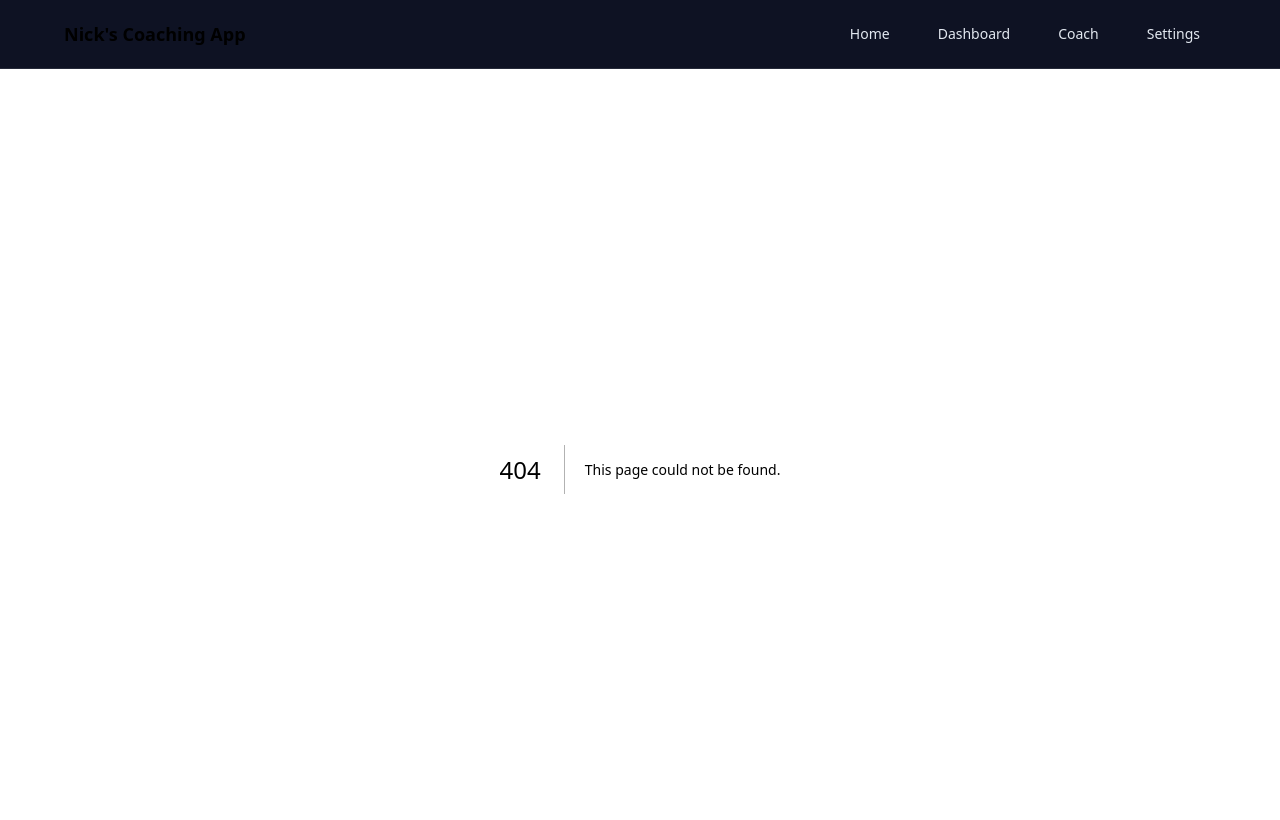
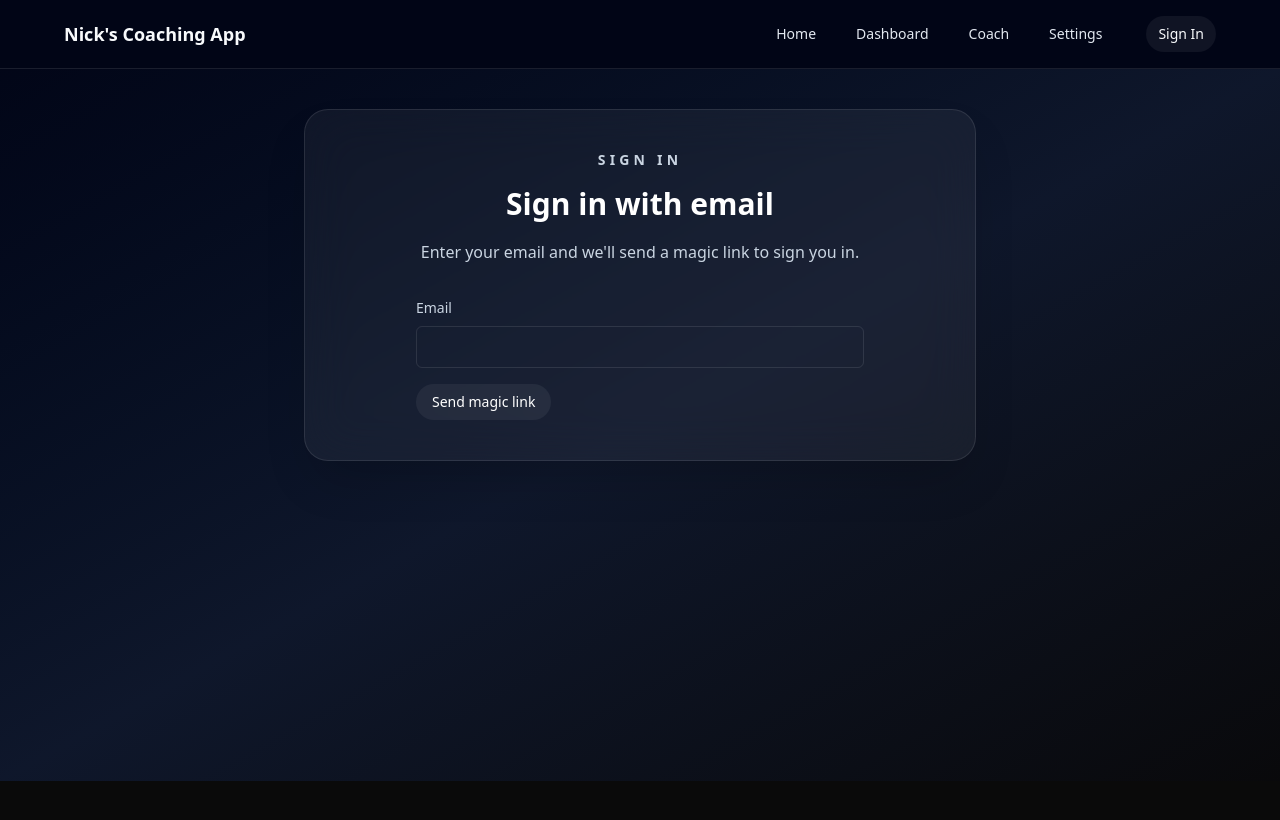
Before and after one commit to thenick44/coaching-app, a Next.js app: page /login in a window 1280 px wide. Before the commit this address had no page. Shown: the top 820 px of the page. Built offline with nearby package versions, Linux system fonts and the light colour scheme; no server answers.

Commit message:
Add Supabase authentication

```diff
--- a/app/coach/page.tsx
+++ b/app/coach/page.tsx
@@ -1,5 +1,8 @@
+import Protected from "../components/Protected";
+
 export default function CoachPage() {
   return (
+    <Protected>
       <main className="min-h-[calc(100vh-88px)] bg-gradient-to-br from-slate-950 via-slate-900 to-zinc-950 px-6 py-10 text-white">
         <div className="mx-auto flex min-h-full max-w-5xl flex-col justify-center gap-8 rounded-3xl border border-white/10 bg-white/5 p-8 shadow-2xl shadow-black/20 backdrop-blur-xl sm:p-10">
           <div className="space-y-4 text-center">
@@ -13,5 +16,6 @@ export default function CoachPage() {
           </div>
         </div>
       </main>
+    </Protected>
   );
 }
--- /dev/null
+++ b/app/components/Header.tsx
@@ -0,0 +1,89 @@
+"use client";
+
+import Link from "next/link";
+import { useRouter } from "next/navigation";
+import { useEffect, useState } from "react";
+import { supabase } from "@/src/lib/supabaseClient";
+
+const navItems = [
+  { href: "/", label: "Home" },
+  { href: "/dashboard", label: "Dashboard" },
+  { href: "/coach", label: "Coach" },
+  { href: "/settings", label: "Settings" },
+];
+
+export default function Header() {
+  const router = useRouter();
+  const [userEmail, setUserEmail] = useState<string | null>(null);
+
+  useEffect(() => {
+    let mounted = true;
+
+    async function load() {
+      const { data } = await supabase.auth.getSession();
+      const session = data?.session;
+      if (!mounted) return;
+      setUserEmail(session?.user?.email ?? null);
+    }
+
+    load();
+
+    const { data: sub } = supabase.auth.onAuthStateChange((_event, session) => {
+      setUserEmail(session?.user?.email ?? null);
+    });
+
+    return () => {
+      mounted = false;
+      sub.subscription.unsubscribe();
+    };
+  }, []);
+
+  const signOut = async () => {
+    await supabase.auth.signOut();
+    router.push("/");
+  };
+
+  return (
+    <header className="sticky top-0 z-50 border-b border-white/10 bg-slate-950/95 px-6 py-4 backdrop-blur-xl">
+      <div className="mx-auto flex max-w-6xl items-center justify-between gap-6">
+        <div className="text-lg font-semibold">Nick&apos;s Coaching App</div>
+        <nav className="flex items-center gap-4">
+          <div className="flex flex-wrap items-center gap-2 text-sm font-medium text-slate-200">
+            {navItems.map((item) => (
+              <Link
+                key={item.href}
+                href={item.href}
+                className="rounded-full px-4 py-2 transition hover:bg-white/10 hover:text-white"
+              >
+                {item.label}
+              </Link>
+            ))}
+          </div>
+
+          <div className="ml-3 flex items-center gap-3">
+            {userEmail ? (
+              <>
+                <span className="hidden rounded-full px-3 py-2 text-sm text-slate-300 sm:inline-block">
+                  {userEmail}
+                </span>
+                <button
+                  onClick={signOut}
+                  className="rounded-full bg-white/6 px-3 py-2 text-sm font-medium hover:bg-white/10"
+                >
+                  Sign Out
+                </button>
+              </>
+            ) : (
+              <Link
+                href="/login"
+                className="rounded-full bg-white/6 px-3 py-2 text-sm font-medium hover:bg-white/10"
+              >
+                Sign In
+              </Link>
+            )}
+          </div>
+        </nav>
+      </div>
+    </header>
+  );
+}
--- /dev/null
+++ b/app/components/Protected.tsx
@@ -0,0 +1,39 @@
+"use client";
+
+import { ReactNode, useEffect, useState } from "react";
+import { useRouter } from "next/navigation";
+import { supabase } from "@/src/lib/supabaseClient";
+
+export default function Protected({ children }: { children: ReactNode }) {
+  const router = useRouter();
+  const [loading, setLoading] = useState(true);
+
+  useEffect(() => {
+    let mounted = true;
+
+    async function check() {
+      const { data } = await supabase.auth.getSession();
+      const session = data?.session;
+      if (!mounted) return;
+      if (!session) {
+        router.push("/login");
+      } else {
+        setLoading(false);
+      }
+    }
+
+    check();
+
+    const { data: sub } = supabase.auth.onAuthStateChange((_event, session) => {
+      if (!session) router.push("/login");
+    });
+
+    return () => {
+      mounted = false;
+      sub.subscription.unsubscribe();
+    };
+  }, [router]);
+
+  if (loading) return null;
+  return <>{children}</>;
+}
--- a/app/dashboard/page.tsx
+++ b/app/dashboard/page.tsx
@@ -1,5 +1,8 @@
+import Protected from "../components/Protected";
+
 export default function DashboardPage() {
   return (
+    <Protected>
       <main className="min-h-[calc(100vh-88px)] bg-gradient-to-br from-slate-950 via-slate-900 to-zinc-950 px-6 py-10 text-white">
         <div className="mx-auto flex min-h-full max-w-5xl flex-col justify-center gap-8 rounded-3xl border border-white/10 bg-white/5 p-8 shadow-2xl shadow-black/20 backdrop-blur-xl sm:p-10">
           <div className="space-y-4 text-center">
@@ -13,5 +16,6 @@ export default function DashboardPage() {
           </div>
         </div>
       </main>
+    </Protected>
   );
 }
--- a/app/layout.tsx
+++ b/app/layout.tsx
@@ -1,5 +1,6 @@
 import type { Metadata } from "next";
 import Link from "next/link";
+import Header from "./components/Header";
 import { Geist, Geist_Mono } from "next/font/google";
 import "./globals.css";
 
@@ -36,22 +37,7 @@ export default function RootLayout({
       className={`${geistSans.variable} ${geistMono.variable} h-full antialiased`}
     >
       <body className="min-h-full flex flex-col bg-slate-950 text-white">
-        <header className="sticky top-0 z-50 border-b border-white/10 bg-slate-950/95 px-6 py-4 backdrop-blur-xl">
-          <div className="mx-auto flex max-w-6xl items-center justify-between gap-6">
-            <div className="text-lg font-semibold">Nick&apos;s Coaching App</div>
-            <nav className="flex flex-wrap items-center gap-4 text-sm font-medium text-slate-200">
-              {navItems.map((item) => (
-                <Link
-                  key={item.href}
-                  href={item.href}
-                  className="rounded-full px-4 py-2 transition hover:bg-white/10 hover:text-white"
-                >
-                  {item.label}
-                </Link>
-              ))}
-            </nav>
-          </div>
-        </header>
+        <Header />
         <div className="flex-1">{children}</div>
       </body>
     </html>
--- /dev/null
+++ b/app/login/page.tsx
@@ -0,0 +1,58 @@
+"use client";
+
+import { useState } from "react";
+import { supabase } from "@/src/lib/supabaseClient";
+
+export default function LoginPage() {
+  const [email, setEmail] = useState("");
+  const [status, setStatus] = useState<"idle" | "sending" | "sent" | "error">("idle");
+
+  const handleSubmit = async (e: React.FormEvent) => {
+    e.preventDefault();
+    setStatus("sending");
+    try {
+      const { error } = await supabase.auth.signInWithOtp({ email });
+      if (error) throw error;
+      setStatus("sent");
+    } catch (err) {
+      console.error(err);
+      setStatus("error");
+    }
+  };
+
+  return (
+    <main className="min-h-[calc(100vh-88px)] bg-gradient-to-br from-slate-950 via-slate-900 to-zinc-950 px-6 py-10 text-white">
+      <div className="mx-auto flex min-h-full max-w-2xl flex-col justify-center gap-8 rounded-3xl border border-white/10 bg-white/5 p-8 shadow-2xl shadow-black/20 backdrop-blur-xl sm:p-10">
+        <div className="space-y-4 text-center">
+          <p className="text-sm font-semibold uppercase tracking-[0.3em] text-slate-300">Sign In</p>
+          <h1 className="text-3xl font-semibold text-white">Sign in with email</h1>
+          <p className="mx-auto max-w-xl text-base leading-7 text-slate-300">
+            Enter your email and we&apos;ll send a magic link to sign you in.
+          </p>
+        </div>
+
+        <form onSubmit={handleSubmit} className="mx-auto w-full max-w-md">
+          <label className="mb-2 block text-sm text-slate-300">Email</label>
+          <input
+            value={email}
+            onChange={(e) => setEmail(e.target.value)}
+            type="email"
+            required
+            className="w-full rounded-md border border-white/10 bg-transparent px-4 py-2 text-white placeholder:text-slate-400"
+          />
+
+          <div className="mt-4 flex items-center gap-3">
+            <button
+              type="submit"
+              className="rounded-full bg-white/6 px-4 py-2 text-sm font-medium hover:bg-white/10"
+            >
+              {status === "sending" ? "Sending..." : "Send magic link"}
+            </button>
+            {status === "sent" && <span className="text-sm text-slate-300">Link sent — check your email.</span>}
+            {status === "error" && <span className="text-sm text-red-400">Error sending link.</span>}
+          </div>
+        </form>
+      </div>
+    </main>
+  );
+}
--- a/app/settings/page.tsx
+++ b/app/settings/page.tsx
@@ -1,5 +1,28 @@
+"use client";
+
+import { useEffect, useState } from "react";
+import Protected from "../components/Protected";
+import { supabase, isSupabaseConfigured } from "@/src/lib/supabaseClient";
+
 export default function SettingsPage() {
+  const [email, setEmail] = useState<string | null>(null);
+
+  useEffect(() => {
+    let mounted = true;
+    async function loadUser() {
+      const { data } = await supabase.auth.getUser();
+      if (!mounted) return;
+      setEmail(data?.user?.email ?? null);
+    }
+    loadUser();
+    const { data: sub } = supabase.auth.onAuthStateChange((_event, session) => {
+      setEmail(session?.user?.email ?? null);
+    });
+    return () => sub.subscription.unsubscribe();
+  }, []);
+
   return (
+    <Protected>
       <main className="min-h-[calc(100vh-88px)] bg-gradient-to-br from-slate-950 via-slate-900 to-zinc-950 px-6 py-10 text-white">
         <div className="mx-auto flex min-h-full max-w-5xl flex-col justify-center gap-8 rounded-3xl border border-white/10 bg-white/5 p-8 shadow-2xl shadow-black/20 backdrop-blur-xl sm:p-10">
           <div className="space-y-4 text-center">
@@ -11,7 +34,18 @@ export default function SettingsPage() {
               Configure your profile, notification preferences, and training options from one central hub.
             </p>
           </div>
+
+          <div className="mx-auto max-w-2xl rounded-3xl border border-white/10 bg-slate-900/80 p-6 text-left shadow-lg shadow-black/20 sm:p-8">
+            <p className="text-sm uppercase tracking-[0.28em] text-slate-400">Account</p>
+            <p className="mt-4 text-xl font-semibold text-white">
+              {email ?? "No user email available"}
+            </p>
+            <p className="mt-2 text-sm leading-6 text-slate-400">
+              {isSupabaseConfigured ? "Supabase connected" : "Supabase not configured"}
+            </p>
+          </div>
         </div>
       </main>
+    </Protected>
   );
 }
--- a/package.json
+++ b/package.json
@@ -9,6 +9,7 @@
     "lint": "eslint"
   },
   "dependencies": {
+    "@supabase/supabase-js": "^2.108.1",
     "next": "16.2.9",
     "react": "19.2.4",
     "react-dom": "19.2.4"
--- /dev/null
+++ b/src/lib/supabaseClient.ts
@@ -0,0 +1,7 @@
+import { createClient } from "@supabase/supabase-js";
+
+const supabaseUrl = process.env.NEXT_PUBLIC_SUPABASE_URL ?? "";
+const supabaseAnonKey = process.env.NEXT_PUBLIC_SUPABASE_ANON_KEY ?? "";
+
+export const supabase = createClient(supabaseUrl, supabaseAnonKey);
+export const isSupabaseConfigured = Boolean(supabaseUrl && supabaseAnonKey);
```
Also changed, not shown: 1 other file (tests, documents, lock files or other folders). Lines whose indentation alone changed are shown as unchanged.
